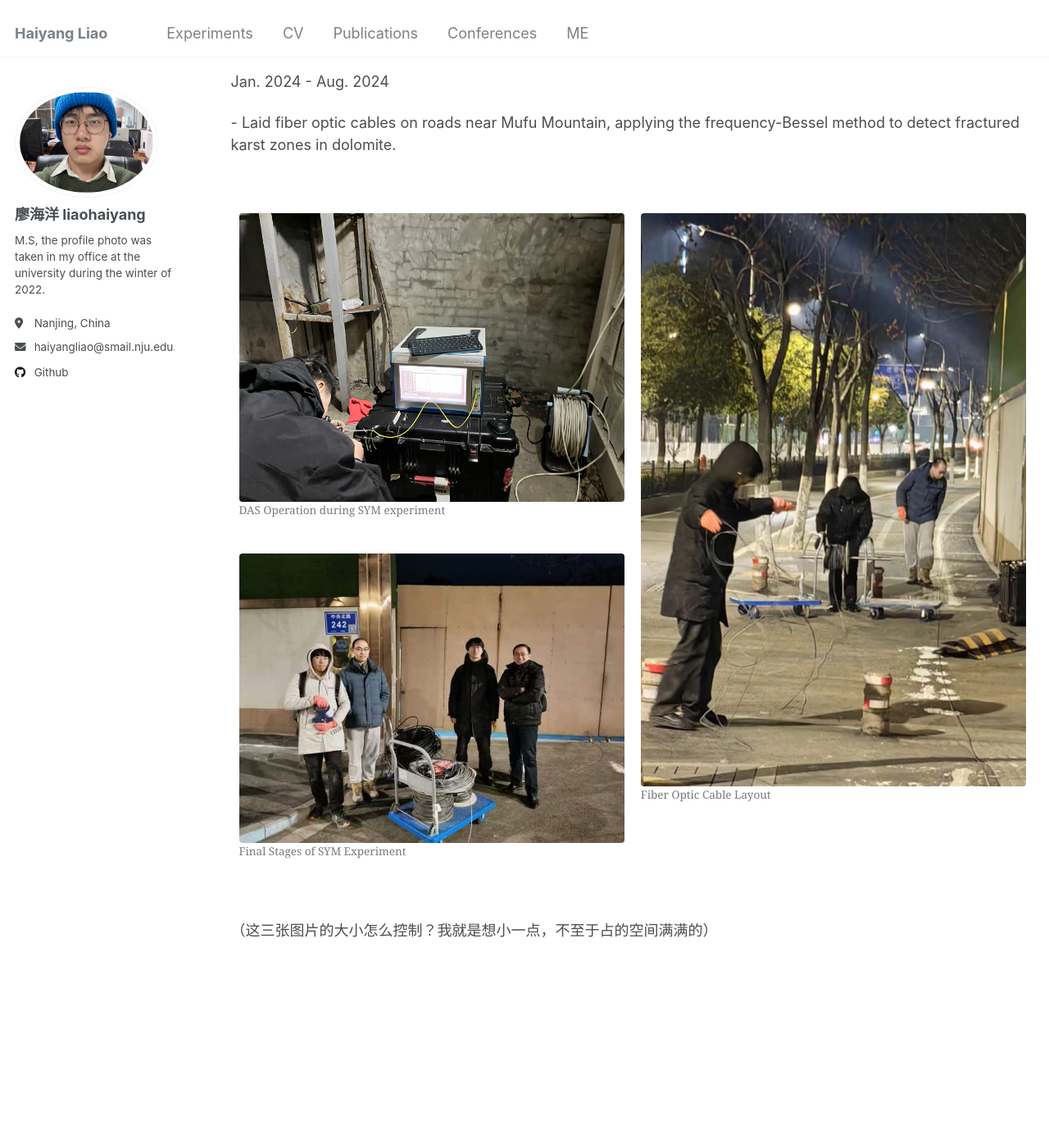
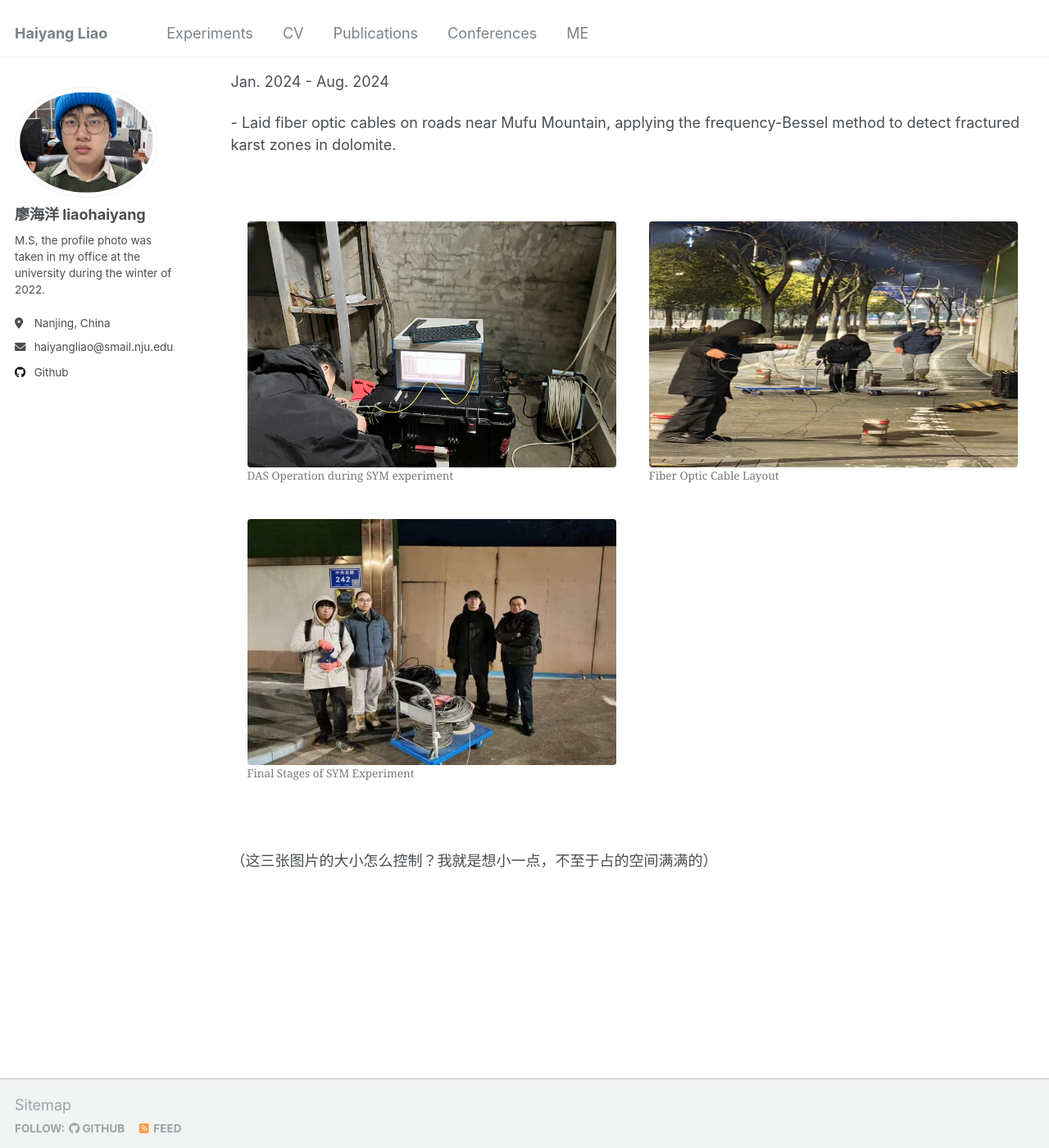
Before and after one commit to Whynot-cell/Whynot-cell.github.io, a Jekyll site: the page built from _pages/portfolio.html, in a window 1280 px wide and 1400 px high, scrolled down 862 px. Shown: the whole window at 82% size. Built offline with Jekyll 4.4.1, drawn with Linux system fonts in a browser that asks for light colours.

Commit message:
Update portfolio.html

```diff
--- a/_pages/portfolio.html
+++ b/_pages/portfolio.html
@@ -42,7 +42,7 @@ author_profile: true
 
   .container .column {
     flex: 50%;
-    padding: 10px;
+    padding: 20px;
   }
 
   .container .column .row {
@@ -53,6 +53,12 @@ author_profile: true
     width: 100%;
     display: block;
     margin: auto;
+
+    max-width: 100%;
+    /* Ensures image responsiveness */
+    max-height: 300px;
+    /* Set a max height to control image size */
+
   }
 </style>
 
```
